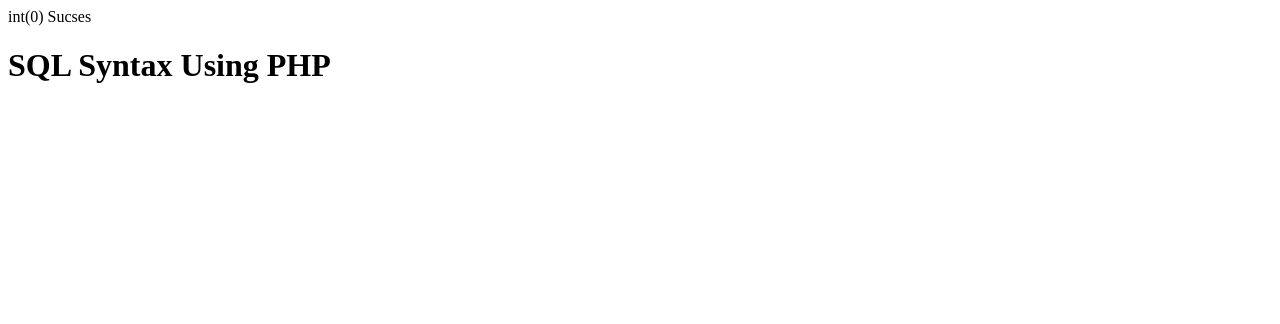
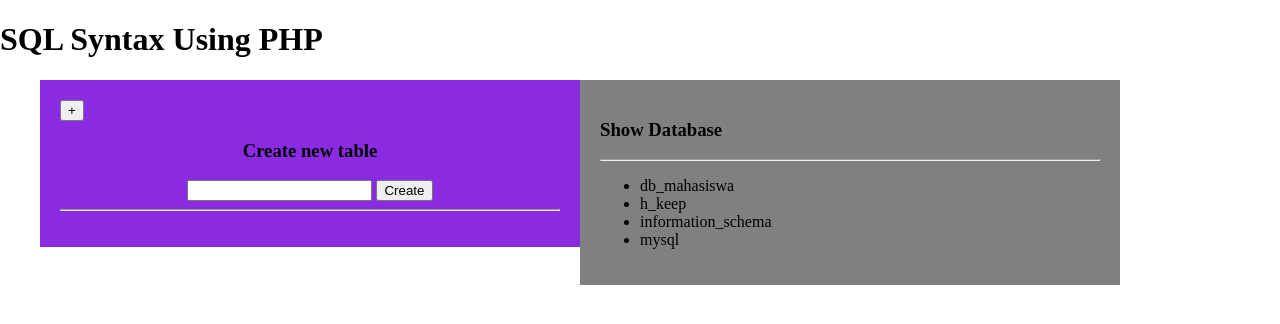
Before and after one commit to komputerkerja/SqlSyntaxRepo, a PHP site: page / in a window 1280 px wide. Shown: the top 324 px of the page. Run offline with PHP 8.4, Linux system fonts and the light colour scheme; data that the repository does not hold is empty.

Commit message:
membuat fungsi show table dan show database

```diff
--- /dev/null
+++ b/00. percobaanExcelXMLHttpRequest/css/mystyle.css
@@ -0,0 +1,34 @@
+body{
+  margin: 0;
+  padding: 0;
+}
+.formdiv{
+  margin-left: 40px;
+  padding: 20px;
+  width: 500px;
+  height: 100%;
+  background-color: blueviolet;
+  overflow: scroll;
+  float: left;
+}
+.frmInputLabel{
+  margin-left: 10px;
+  padding: 20px;
+  width: 400px;
+  height: 20px;
+  background-color: aqua;
+  float: left;
+}
+.textcenterall{
+  text-align: center;
+  margin-bottom: 10px;
+}
+
+.container{
+  margin-left: 40px;
+  padding: 20px;
+  width: 500px;
+  height: 100%;
+  background-color: grey;
+  overflow: scroll;
+}
--- a/00. percobaanExcelXMLHttpRequest/index.php
+++ b/00. percobaanExcelXMLHttpRequest/index.php
@@ -1,4 +1,5 @@
 <?php
+require_once 'MyClass/DatabaseFunc.php';
 //$query = 'CREATE DATABASE usermysqltest';
 //$query = 'create table user(id int(11) unsigned auto_increment primary key not null,username varchar(25) not null,email varchar(100) not null)';
 
@@ -44,21 +45,18 @@
 // }
 
 
-$conn = mysqli_connect('localhost', 'root', '', 'db_mahasiswa');
-$query = "SELECT nama,tanggal,penjualan, IF(tanggal>='2020-01-01' AND tanggal<='2020-01-20' AND nama='ronal',penjualan,0) FROM penjualan";
-$result = mysqli_query($conn, $query);
-$rows = [];
-while ($row = mysqli_fetch_assoc($result)) {
-  $rows[] = $row;
-}
-
-var_dump(count($rows));
-
-if (mysqli_errno($conn) == 0) {
-  echo 'Sucses<br>';
-} else {
-  echo "Failed!<br>";
-}
+// MEMBUAT TABLE BARU
+// if (createNewTable('mynewtable') == 0) {
+//   echo 'Succsess!';
+// } else {
+//   echo 'Failed!';
+// }
+// if (deleteTable('mynewtable') == 0) {
+//   echo 'Succsess!';
+// } else {
+//   echo 'Failed!';
+// }
+$showDatabase = showdataBase('db_mahasiswa');
 
 
 
@@ -72,6 +70,7 @@
   <!-- Required meta tags -->
   <meta charset="utf-8">
   <meta name="viewport" content="width=device-width, initial-scale=1, shrink-to-fit=no">
+  <link rel="stylesheet" href="css/mystyle.css">
   <title>Hello, world!</title>
 </head>
 
@@ -79,8 +78,35 @@
 
   <h1 id="header">SQL Syntax Using PHP</h1>
 
+  <div class="formdiv">
+    <button id="addNew">+</button>
+    <form action="" method="POST">
+      <div class="textcenterall">
+        <h3>Create new table</h3>
+        <input type="text" class="namaTable" id="namaTable">
+        <button id="create">Create</button>
+        <hr>
+      </div>
+      <ul></ul>
+    </form>
+  </div>
 
 
+  <div class="container">
+    <div class="showTable">
+      <h3>Show Database</h3>
+      <hr>
+      <ul>
+        <?php foreach ($showDatabase as $db) : ?>
+        <li><?= $db['Database']; ?></li>
+        <?php endforeach; ?>
+      </ul>
+    </div>
+    <div class="tampilTable"></div>
+  </div>
+
+
+  <script src="js/script.js"></script>
 </body>
 
 </html>
--- a/00. percobaanExcelXMLHttpRequest/js/script.js
+++ b/00. percobaanExcelXMLHttpRequest/js/script.js
@@ -1,12 +1,33 @@
+let addNewX = document.getElementById('addNew');
+let newInput = document.querySelector('.formdiv ul');
+let str = "";
+let x = 1;
+addNewX.addEventListener('click', function () {
+    str = str + `<div class="frmInputLabel">
+                    <label for="nama`+ x + `">colom : </label>
+                    <input type="text" id="nama`+ x + `" name="nama` + x + `">
+                    <input type="number" id="nama` + x + `long" name="nama` + x + `long">
+                </div>`;
+    newInput.innerHTML = str;
+    x++;
+});
 
-const objH1 = document.getElementById('header');
-const xhr = new XMLHttpRequest;
-xhr.onreadystatechange = function(){
-    if( xhr.readyState == 4 && xhr.status == 200 ){
-        console.log(xhr.responseText);
+
+
+let showtable = document.querySelector('.showTable');
+showtable.addEventListener('dblclick', function (e) {
+    cariTable(e.target.innerHTML);
+    let h3header = document.querySelector('.textcenterall h3');
+    h3header.innerHTML = "Create new table for " + e.target.innerHTML;
+});
+function cariTable(table) {
+    let xhr = new XMLHttpRequest();
+    xhr.onreadystatechange = function () {
+        if (xhr.readyState == 4 && xhr.status == 200) {
+            let tampilan = document.querySelector('.tampilTable');
+            tampilan.innerHTML = xhr.responseText;
+        }
     }
+    xhr.open('GET', 'myClass/ViewFunction.php?id=' + table, true);
+    xhr.send();
 }
-xhr.open('GET','http://localhost/00. percobaanExcelXMLHttpRequest',true)
-xhr.send();
-
-objH1.textContent = "Hallo semua";
--- /dev/null
+++ b/00. percobaanExcelXMLHttpRequest/myClass/DatabaseFunc.php
@@ -0,0 +1,86 @@
+<?php
+define('DB_HOST', 'localhost');
+define('DB_USER', 'root');
+define('DB_PASS', '');
+define('TB_MAHASISWA', 'mahasiswa');
+define('TB_PENJUALAN', 'penjualan');
+
+
+function dbConnection($dbname)
+{
+  $conn = mysqli_connect(DB_HOST, DB_USER, DB_PASS, $dbname);
+  return $conn;
+}
+
+function showAllData($dbname)
+{
+  $conn = dbConnection($dbname);
+  $query = "SELECT * FROM " . TB_PENJUALAN;
+  $result = mysqli_query($conn, $query);
+  $rows = [];
+  while ($row = mysqli_fetch_assoc($result)) {
+    $rows[] = $row;
+  }
+  return $rows;
+}
+
+function sumifsPenjualan($date1, $date2, $dbname)
+{
+  $conn = dbConnection($dbname);
+  $query = "SELECT nama,tanggal,penjualan, IF(tanggal>='" . $date1 . "' AND tanggal<='" . $date2 . "' ,penjualan,0) FROM " . TB_PENJUALAN;
+  $result = mysqli_query($conn, $query);
+  $rows = [];
+  while ($row = mysqli_fetch_assoc($result)) {
+    $rows[] = $row;
+  }
+  return $rows;
+}
+
+
+function createNewTable($tableName, $dbname)
+{
+  $conn = dbConnection($dbname);
+  $query = "create table " . $tableName .
+    "(id int(11) unsigned auto_increment primary key not null," .
+    "username varchar(25) not null," .
+    "email varchar(100) not null)";
+
+  mysqli_query($conn, $query);
+  return mysqli_error($conn);
+}
+
+function deleteTable($tableName, $dbname)
+{
+  $conn = dbConnection($dbname);
+  $query = "DROP TABLE " . $tableName . "";
+  mysqli_query($conn, $query);
+  return mysqli_error($conn);
+}
+
+
+
+function showdataBase($dbname)
+{
+  $conn = dbConnection($dbname);
+  $query = "SHOW DATABASES";
+  $result = mysqli_query($conn, $query);
+
+  $rows = [];
+  while ($row = mysqli_fetch_assoc($result)) {
+    $rows[] = $row;
+  }
+  return $rows;
+}
+
+function showdataTables($dbname)
+{
+  $conn = dbConnection($dbname);
+  $query = "SHOW TABLES";
+  $result = mysqli_query($conn, $query);
+
+  $rows = [];
+  while ($row = mysqli_fetch_assoc($result)) {
+    $rows[] = $row;
+  }
+  return $rows;
+}
```
Also changed, not shown: 00. percobaanExcelXMLHttpRequest/myClass/ViewFunction.php (added, +21 -0 lines), 1 other file.
